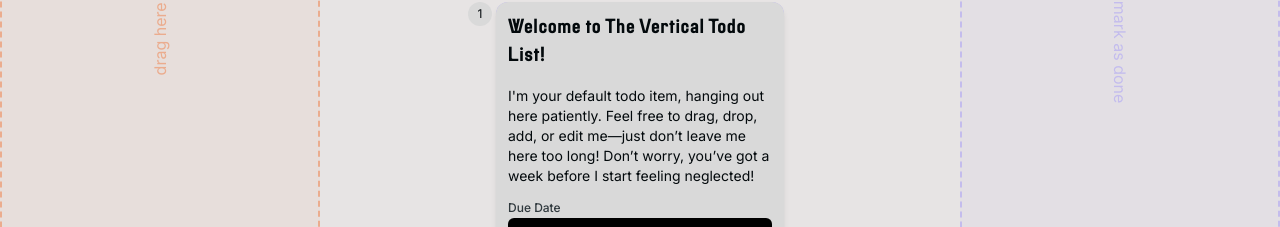
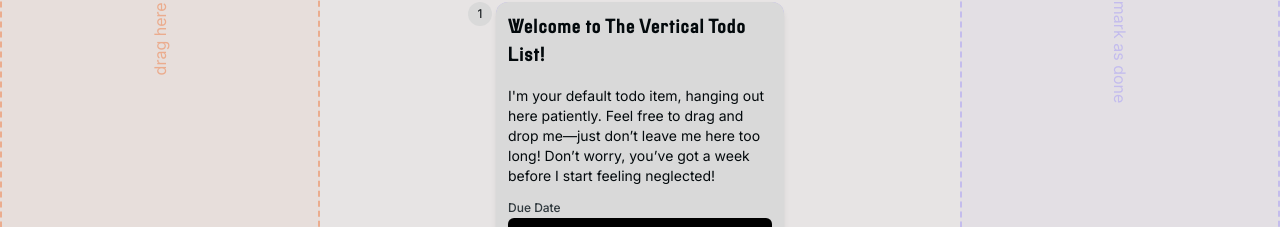
Before and after one commit to FrancescoBrunoDev/the_vertical_todo_list, a Next.js app: page / in a window 1280 px wide. Shown: the part 504-731 px from the top of the page. Built offline with nearby package versions, Linux system fonts and the light colour scheme.

Commit message:
chore: Update default todo item content in ToDoStore

```diff
--- a/app/icon.tsx
+++ b/app/icon.tsx
@@ -11,7 +11,6 @@ export const contentType = "image/png";
 export default function Icon() {
   return new ImageResponse(
     (
-      // ImageResponse JSX element
       <div
         style={{
           fontSize: 20,
@@ -27,8 +26,6 @@ export default function Icon() {
     ),
     // ImageResponse options
     {
-      // For convenience, we can re-use the exported icons size metadata
-      // config to also set the ImageResponse's width and height.
       ...size,
     },
   );
--- a/stores/todo-store.ts
+++ b/stores/todo-store.ts
@@ -54,7 +54,7 @@ export const initToDoStore = (): ToDoState => {
         text: {
           title: "Welcome to The Vertical Todo List!",
           content:
-            "I'm your default todo item, hanging out here patiently. Feel free to drag, drop, add, or edit me—just don’t leave me here too long! Don’t worry, you’ve got a week before I start feeling neglected!",
+            "I'm your default todo item, hanging out here patiently. Feel free to drag and drop me—just don’t leave me here too long! Don’t worry, you’ve got a week before I start feeling neglected!",
         },
         completed: false,
         dueDate: add(new Date(), { weeks: 1 }),
```
